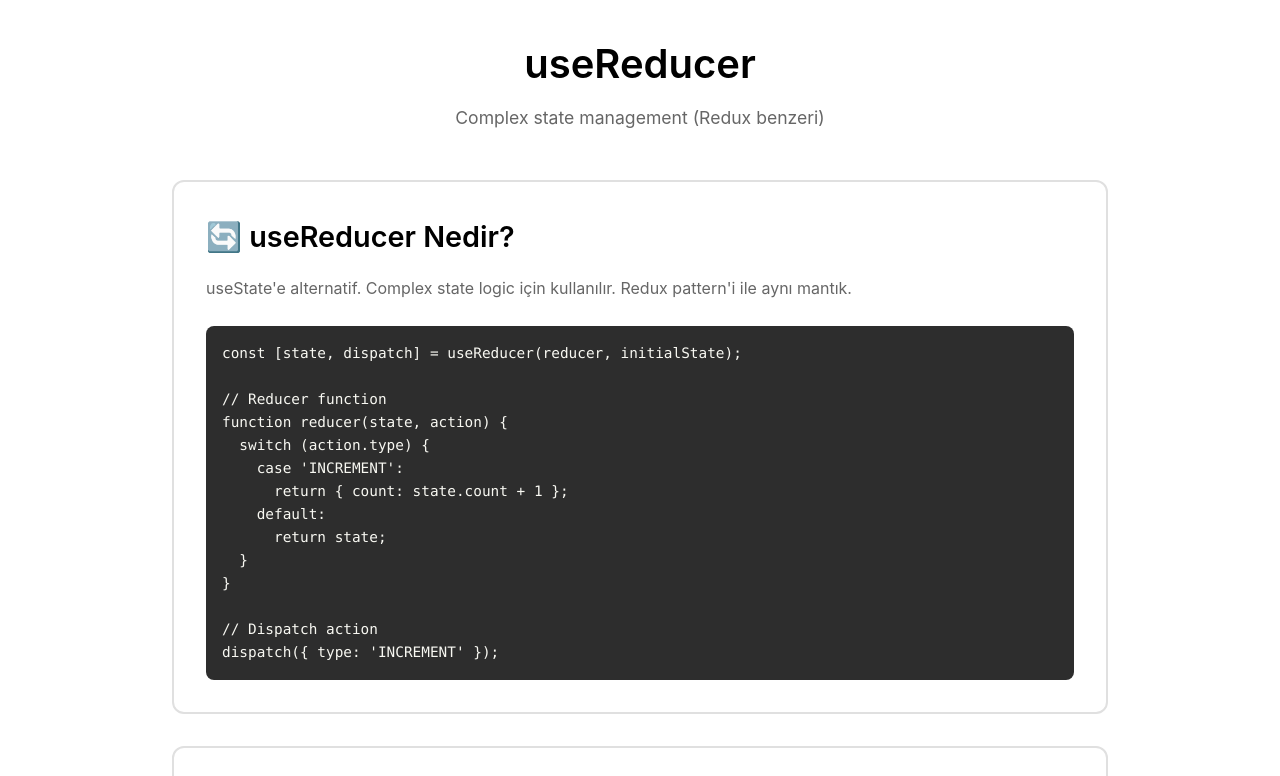
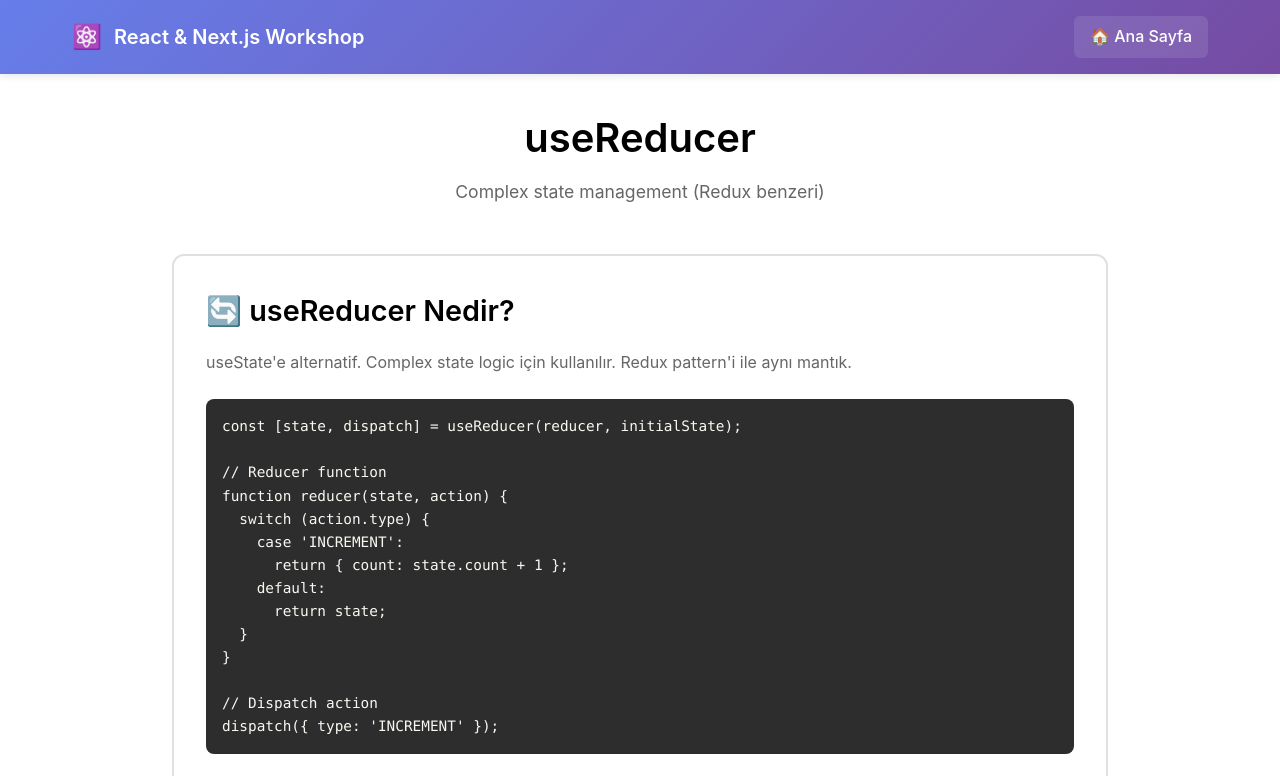
Before and after one commit to berksafran/react-workshop, a Next.js app in the folder 03-react-nextjs-workshop/: page /day1/03-hooks/02-useReducer in a window 1280 px wide. Shown: the top 776 px of the page. Built offline with nearby package versions, Linux system fonts and the light colour scheme.

Commit message:
feat: Introduce shared Header, PageContainer, and MarkdownViewer components, refactor workshop pages for consistent layout, and add new content examples.

```diff
--- /dev/null
+++ b/03-react-nextjs-workshop/app/components/Header.module.scss
@@ -0,0 +1,65 @@
+.header {
+    background: linear-gradient(135deg, #667eea 0%, #764ba2 100%);
+    color: white;
+    padding: 1rem 0;
+    box-shadow: 0 2px 8px rgba(0, 0, 0, 0.1);
+    position: sticky;
+    top: 0;
+    z-index: 1000;
+}
+
+.container {
+    max-width: 1200px;
+    margin: 0 auto;
+    padding: 0 2rem;
+    display: flex;
+    justify-content: space-between;
+    align-items: center;
+}
+
+.logo {
+    display: flex;
+    align-items: center;
+    gap: 0.75rem;
+    color: white;
+    text-decoration: none;
+    font-weight: 600;
+    font-size: 1.25rem;
+    transition: opacity 0.2s;
+
+    &:hover {
+        opacity: 0.9;
+        text-decoration: none;
+    }
+}
+
+.icon {
+    font-size: 1.5rem;
+}
+
+.title {
+    @media (max-width: 640px) {
+        display: none;
+    }
+}
+
+.nav {
+    display: flex;
+    gap: 1rem;
+}
+
+.navLink {
+    color: white;
+    text-decoration: none;
+    padding: 0.5rem 1rem;
+    border-radius: 6px;
+    background: rgba(255, 255, 255, 0.1);
+    transition: all 0.2s;
+    font-weight: 500;
+
+    &:hover {
+        background: rgba(255, 255, 255, 0.2);
+        text-decoration: none;
+        transform: translateY(-1px);
+    }
+}
--- /dev/null
+++ b/03-react-nextjs-workshop/app/components/Header.tsx
@@ -0,0 +1,21 @@
+import Link from 'next/link';
+import styles from './Header.module.scss';
+
+export function Header() {
+    return (
+        <header className={styles.header}>
+            <div className={styles.container}>
+                <Link href="/" className={styles.logo}>
+                    <span className={styles.icon}>⚛️</span>
+                    <span className={styles.title}>React & Next.js Workshop</span>
+                </Link>
+
+                <nav className={styles.nav}>
+                    <Link href="/" className={styles.navLink}>
+                        🏠 Ana Sayfa
+                    </Link>
+                </nav>
+            </div>
+        </header>
+    );
+}
--- /dev/null
+++ b/03-react-nextjs-workshop/app/components/PageContainer.module.scss
@@ -0,0 +1,91 @@
+.container {
+    max-width: 1200px;
+    margin: 0 auto;
+    padding: 2rem;
+}
+
+.header {
+    display: flex;
+    flex-direction: row;
+    align-items: flex-start;
+    justify-content: space-between;
+    text-align: center;
+    margin-bottom: 3rem;
+}
+
+.headerContent {
+    display: flex;
+    flex-direction: row;
+    align-items: flex-start;
+    justify-content: flex-start;
+
+    h1 {
+        font-size: 2.5rem;
+        margin-bottom: 0.5rem;
+        background: linear-gradient(135deg, #667eea 0%, #764ba2 100%);
+        -webkit-background-clip: text;
+        background-clip: text;
+        text-align: left;
+        -webkit-text-fill-color: transparent;
+        line-height: 1.3;
+    }
+
+    p {
+        font-size: 1.2rem;
+        color: #666;
+        margin-bottom: 2rem;
+    }
+}
+
+.goBackButton {
+    background: transparent;
+    border: 2px solid transparent;
+    color: #667eea;
+    padding: 0.5rem 1rem;
+    padding-left: 0rem;
+    border-radius: 6px;
+    font-size: 2rem;
+    font-weight: 600;
+    cursor: pointer;
+    transition: all 0.3s ease;
+
+    &:hover {
+        color: #5670e5;
+    }
+}
+
+.tabs {
+    display: flex;
+    justify-content: flex-start;
+    align-items: flex-start;
+    gap: 1rem;
+}
+
+.tab {
+    padding: 0.75rem 2rem;
+    background: white;
+    border: 2px solid #e0e0e0;
+    border-radius: 8px;
+    font-size: 1rem;
+    font-weight: 600;
+    cursor: pointer;
+    transition: all 0.3s ease;
+    color: #666;
+
+    &:hover {
+        border-color: #667eea;
+        color: #667eea;
+        transform: translateY(-2px);
+    }
+
+    &.active {
+        background: linear-gradient(135deg, #667eea 0%, #764ba2 100%);
+        color: white;
+        border-color: transparent;
+        box-shadow: 0 4px 12px rgba(102, 126, 234, 0.3);
+    }
+}
+
+.content {
+    margin-bottom: 3rem;
+}
--- a/03-react-nextjs-workshop/app/layout.tsx
+++ b/03-react-nextjs-workshop/app/layout.tsx
@@ -1,5 +1,6 @@
 import type { Metadata } from "next";
 import "./globals.scss";
+import { Header } from "./components/Header";
 
 export const metadata: Metadata = {
   title: "React & Next.js Workshop",
@@ -13,7 +14,10 @@ export default function RootLayout({
 }>) {
   return (
     <html lang="tr">
-      <body>{children}</body>
+      <body>
+        <Header />
+        {children}
+      </body>
     </html>
   );
 }
--- a/03-react-nextjs-workshop/package.json
+++ b/03-react-nextjs-workshop/package.json
@@ -12,7 +12,10 @@
     "next": "16.1.3",
     "react": "19.2.3",
     "react-dom": "19.2.3",
+    "react-markdown": "^10.1.0",
     "react-router-dom": "^7.12.0",
+    "rehype-highlight": "^7.0.2",
+    "remark-gfm": "^4.0.1",
     "sass": "^1.97.2"
   },
   "devDependencies": {
```
Also changed, not shown: 03-react-nextjs-workshop/app/components/MarkdownViewer.module.scss (added, +155 -0 lines), 03-react-nextjs-workshop/app/components/MarkdownViewer.tsx (added, +24 -0 lines), 03-react-nextjs-workshop/app/components/PageContainer.tsx (added, +61 -0 lines), 1 other file (tests, documents, lock files or other folders).
